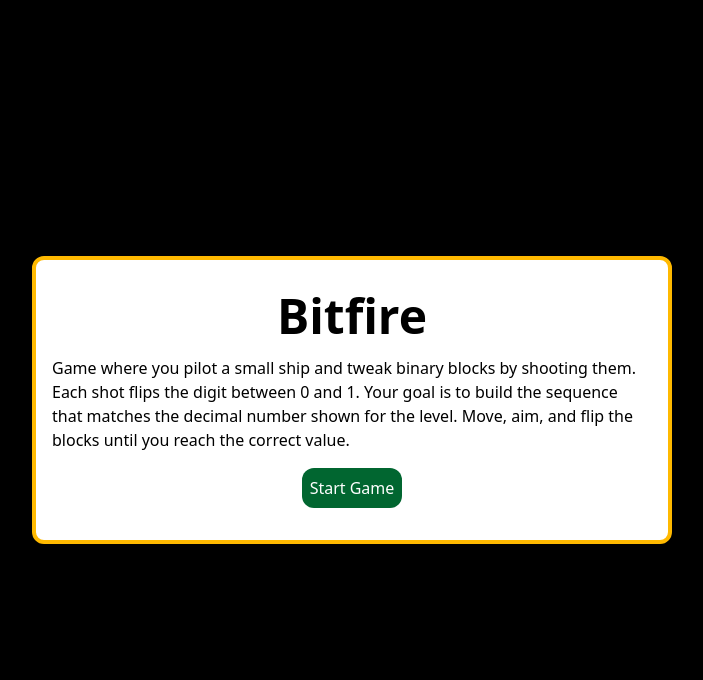
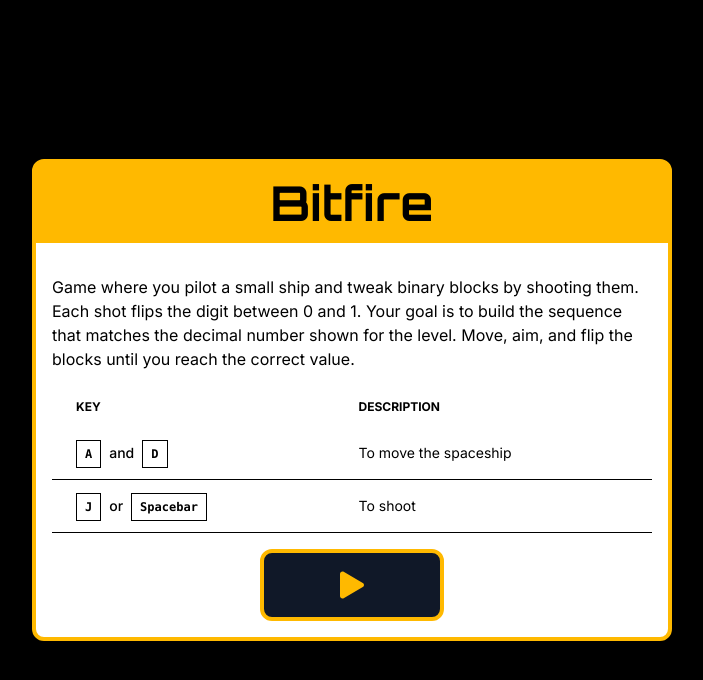
Before and after one commit to dspedroborges/bitfire, a React (Vite) app: page / in a window 1280 px wide. Shown: the top 680 px of the page, without its empty margins (288-991 px from the left). Built offline with nearby package versions, Linux system fonts and the light colour scheme.

Commit message:
feat: sound effects and player images

```diff
--- a/package.json
+++ b/package.json
@@ -13,6 +13,8 @@
     "@tailwindcss/vite": "^4.1.17",
     "react": "^19.2.0",
     "react-dom": "^19.2.0",
+    "react-icons": "^5.5.0",
+    "sonner": "^2.0.7",
     "tailwindcss": "^4.1.17"
   },
   "devDependencies": {
--- a/src/App.tsx
+++ b/src/App.tsx
@@ -1,5 +1,7 @@
 import { useRef, useState } from 'react';
 import { game } from './game';
+import { BsPlayFill } from 'react-icons/bs';
+import { soundEffects } from './soundPool';
 
 function App() {
   const canvasRef = useRef(null);
@@ -18,12 +20,72 @@ function App() {
 
   return (
     <>
+      {/* <audio ref={fireSound} src="/sound_effects/fire.wav" /> */}
       {!started && (
-        <div className="min-h-[250px] w-full lg:w-1/2 bg-white px-4 py-8 rounded-xl fixed top-1/2 left-1/2 -translate-x-1/2 -translate-y-1/2 flex flex-col items-center justify-center border-4 border-amber-400">
-          <h1 className="text-5xl font-extrabold mb-4">Bitfire</h1>
-          <p className="mb-4">Game where you pilot a small ship and tweak binary blocks by shooting them. Each shot flips the digit between 0 and 1. Your goal is to build the sequence that matches the decimal number shown for the level. Move, aim, and flip the blocks until you reach the correct value.
-          </p>
-          <button onClick={startGame} className="bg-green-800 hover:bg-green-900 cursor-pointer p-2 rounded-xl text-white">Start Game</button>
+        <div className="min-h-[250px] w-full lg:w-1/2 bg-white rounded-xl fixed top-1/2 left-1/2 -translate-x-1/2 -translate-y-1/2 flex flex-col items-center justify-center border-4 border-amber-400">
+          <h1 className="text-5xl font-extrabold mb-4 bg-amber-400 py-4 block w-full text-center orbitron">Bitfire</h1>
+
+          <div className="p-4 inter">
+            <p className="mb-4">Game where you pilot a small ship and tweak binary blocks by shooting them. Each shot flips the digit between 0 and 1. Your goal is to build the sequence that matches the decimal number shown for the level. Move, aim, and flip the blocks until you reach the correct value.
+            </p>
+
+            <div className="relative overflow-x-auto">
+              <table className="w-full text-sm text-left rtl:text-right text-body">
+                <thead className="text-xs text-body uppercase bg-neutral-tertiary">
+                  <tr>
+                    <th scope="col" className="px-6 py-3">
+                      Key
+                    </th>
+                    <th scope="col" className="px-6 py-3">
+                      Description
+                    </th>
+                  </tr>
+                </thead>
+                <tbody>
+                  <tr className="bg-neutral-primary border-b border-default">
+                    <th
+                      scope="row"
+                      className="px-6 py-4 font-medium text-body whitespace-nowrap"
+                    >
+                      <kbd className="px-2 py-1.5 text-xs font-semibold text-heading bg-neutral-tertiary border border-default-medium rounded-base">
+                        A
+                      </kbd>
+                      <span className="mx-2">and</span>
+                      <kbd className="px-2 py-1.5 text-xs font-semibold text-heading bg-neutral-tertiary border border-default-medium rounded-base">
+                        D
+                      </kbd>
+                    </th>
+                    <td className="px-6 py-4">To move the spaceship</td>
+                  </tr>
+                  <tr className="bg-neutral-primary border-b border-default">
+                    <th
+                      scope="row"
+                      className="px-6 py-4 font-medium text-body whitespace-nowrap"
+                    >
+                      <kbd className="px-2 py-1.5 text-xs font-semibold text-heading bg-neutral-tertiary border border-default-medium rounded-base">
+                        J
+                      </kbd>
+                      <span className="mx-2">or</span>
+                      <kbd className="px-2 py-1.5 text-xs font-semibold text-heading bg-neutral-tertiary border border-default-medium rounded-base">
+                        Spacebar
+                      </kbd>
+                    </th>
+                    <td className="px-6 py-4">
+                      To shoot
+                    </td>
+                  </tr>
+                </tbody>
+              </table>
+            </div>
+
+            <button onClick={() => {
+              startGame();
+              soundEffects.start.play();
+            }} className="bg-gray-900 text-amber-400 border-4 border-amber-400 px-16 py-2 ouline-0 cursor-pointer hover:bg-gray-950 text-5xl block mt-4 rounded-xl mx-auto">
+              <BsPlayFill />
+            </button>
+          </div>
+
         </div>
       )}
 
--- a/src/game.tsx
+++ b/src/game.tsx
@@ -1,3 +1,5 @@
+import { soundEffects } from "./soundPool";
+
 type Bullet = {
     x: number;
     y: number;
@@ -47,6 +49,8 @@ export function game(canvas: HTMLCanvasElement, onGameOver: () => void) {
     const bullet_speed = 25;
     const player_speed = 10;
     const STARS_INCREASE = 15;
+    let lastShot = 0;
+    const SHOT_DELAY = 25; // ms
 
     const PLAYER_COLOR = "#4E61D3";
     const DECIMAL_COLOR = "#F4F754";
@@ -57,6 +61,15 @@ export function game(canvas: HTMLCanvasElement, onGameOver: () => void) {
     canvas.height = window.innerHeight;
 
     const player: Player = { x: 280, y: canvas.height - 10, w: 40, h: 40, color: PLAYER_COLOR, speed: player_speed };
+    const playerImages = {
+        straight: new Image(),
+        left: new Image(),
+        right: new Image()
+    }
+
+    playerImages.straight.src = "/images/ship.png"
+    playerImages.left.src = "/images/ship_left.png"
+    playerImages.right.src = "/images/ship_right.png"
 
     window.addEventListener("resize", () => {
         canvas.width = window.innerWidth;
@@ -75,6 +88,7 @@ export function game(canvas: HTMLCanvasElement, onGameOver: () => void) {
     let points = 0;
     let life = 3;
     let stars_amount = 25;
+    let playerState: "straight" | "left" | "right" = "straight";
 
     let inputs: InputBit[] = [];
     let decimals: DecimalBit[] = [];
@@ -119,10 +133,22 @@ export function game(canvas: HTMLCanvasElement, onGameOver: () => void) {
     let bullets: Bullet[] = [];
     let keys: Record<string, boolean> = {};
 
+    // fire
     document.addEventListener("keydown", e => {
         keys[e.code] = true;
         if (e.code === "Space" || e.code === "KeyJ") {
-            bullets.push({ x: player.x + player.w / 2, y: player.y, r: 6, color: BULLET_COLOR, speed: bullet_speed });
+            soundEffects.fire.play();
+            const now = performance.now();
+            if (now - lastShot < SHOT_DELAY) return;
+            lastShot = now;
+
+            bullets.push({
+                x: player.x + player.w / 2,
+                y: player.y,
+                r: 6,
+                color: BULLET_COLOR,
+                speed: bullet_speed
+            });
         }
     });
 
@@ -137,6 +163,7 @@ export function game(canvas: HTMLCanvasElement, onGameOver: () => void) {
                     input.active = !input.active;
                     hit = true;
                     input.color = COLLISION_COLOR;
+                    soundEffects.hit.play();
                     setTimeout(() => {
                         input.color = INPUT_COLOR;
                     }, 25);
@@ -161,11 +188,13 @@ export function game(canvas: HTMLCanvasElement, onGameOver: () => void) {
         points = 0;
         randomNumber = randomInt(Math.pow(2, potency) - 1);
         drawInputsAndDecimals();
+        soundEffects.gameover.play();
         onGameOver();
     }
 
     function levelUp() {
         if (points % 5 == 0) {
+            soundEffects.level.play();
             level++;
             stars_amount += STARS_INCREASE;
             setStars();
@@ -179,9 +208,11 @@ export function game(canvas: HTMLCanvasElement, onGameOver: () => void) {
     function reset(success: boolean) {
         let keepNumber = false;
         if (success) {
+            soundEffects.score.play();
             points++;
             levelUp();
         } else {
+            soundEffects.timeout.play();
             life--;
             keepNumber = true;
             if (life == 0) {
@@ -202,26 +233,21 @@ export function game(canvas: HTMLCanvasElement, onGameOver: () => void) {
     }
 
     function drawPlayer(ctx: CanvasRenderingContext2D, x: number, y: number, w: number, h: number) {
-        ctx.fillStyle = player.color;
-        ctx.strokeStyle = player.color;
-        ctx.beginPath();
-        ctx.moveTo(x, y);
-        ctx.lineTo(x + w / 2, y - h);
-        ctx.lineTo(x + w, y);
-        ctx.closePath();
-        ctx.fill();
-        ctx.stroke();
+        const img = playerImages[playerState];
+        ctx.drawImage(img, x, y - h, w, h);
     }
 
     function update() {
         if (keys["KeyA"]) {
+            playerState = "left";
             player.x -= player.speed;
             if (player.x + player.w < 0) player.x = canvas.width;
-        }
-
-        if (keys["KeyD"]) {
+        } else if (keys["KeyD"]) {
+            playerState = "right";
             player.x += player.speed;
             if (player.x > canvas.width) player.x = -player.w;
+        } else {
+            playerState = "straight";
         }
 
         bullets.forEach(b => b.y -= b.speed);
@@ -303,6 +329,11 @@ export function game(canvas: HTMLCanvasElement, onGameOver: () => void) {
     function createTimer() {
         interval = window.setInterval(() => {
             seconds--;
+
+            if (seconds == 3) {
+                soundEffects.alarm.play();
+            }
+
             if (seconds <= 0) {
                 reset(false);
             }
--- a/src/index.css
+++ b/src/index.css
@@ -1 +1,16 @@
+@import url('https://fonts.googleapis.com/css2?family=Inter:ital,opsz,wght@0,14..32,100..900;1,14..32,100..900&family=Orbitron:wght@400..900&display=swap');
 @import "tailwindcss";
+
+.orbitron {
+    font-family: "Orbitron", sans-serif;
+    font-optical-sizing: auto;
+    font-weight: 700;
+    font-style: normal;
+}
+
+.inter {
+  font-family: "Inter", sans-serif;
+  font-optical-sizing: auto;
+  font-weight: 400;
+  font-style: normal;
+}
--- /dev/null
+++ b/src/soundPool.ts
@@ -0,0 +1,32 @@
+class SoundPool {
+    pool: HTMLAudioElement[];
+
+    constructor(src: string, size: number) {
+        this.pool = Array.from({ length: size }, () => new Audio(src));
+    }
+
+    play() {
+        const a = this.pool.find(x => x.paused);
+        if (a) {
+            a.currentTime = 0;
+            a.play();
+            return;
+        }
+
+        const clone = this.pool[0].cloneNode() as HTMLAudioElement;
+        clone.currentTime = 0;
+        clone.play();
+        this.pool.push(clone);
+    }
+}
+
+export const soundEffects = {
+    alarm: new SoundPool("/sound_effects/alarm.wav", 1),
+    fire: new SoundPool("/sound_effects/fire.wav", 5),
+    hit: new SoundPool("/sound_effects/hit.wav", 5),
+    gameover: new SoundPool("/sound_effects/gameover.wav", 1),
+    level: new SoundPool("/sound_effects/level.wav", 1),
+    score: new SoundPool("/sound_effects/score.wav", 1),
+    start: new SoundPool("/sound_effects/start.wav", 1),
+    timeout: new SoundPool("/sound_effects/timeout.wav", 1)
+};
```
Also changed, not shown: 1 other file (tests, documents, lock files or other folders).
